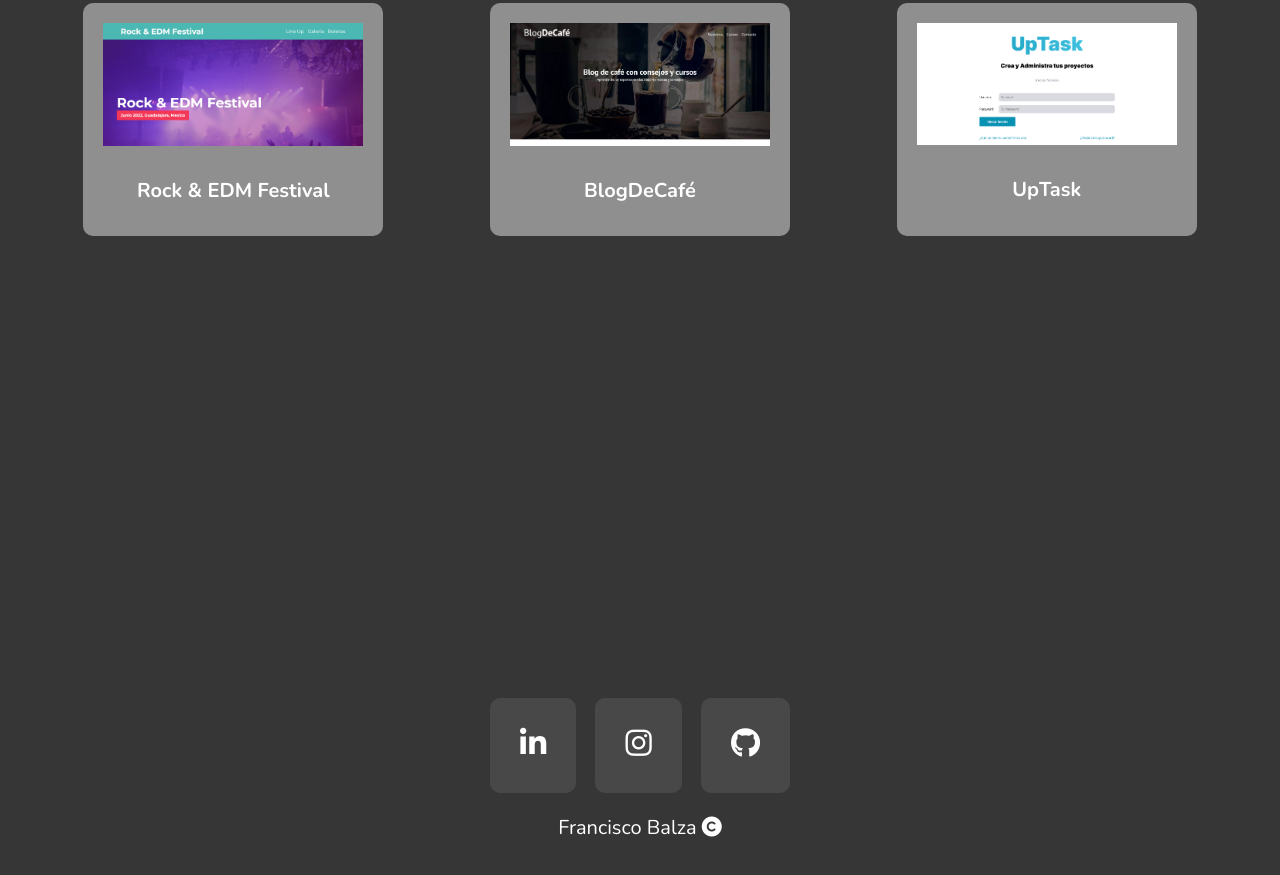
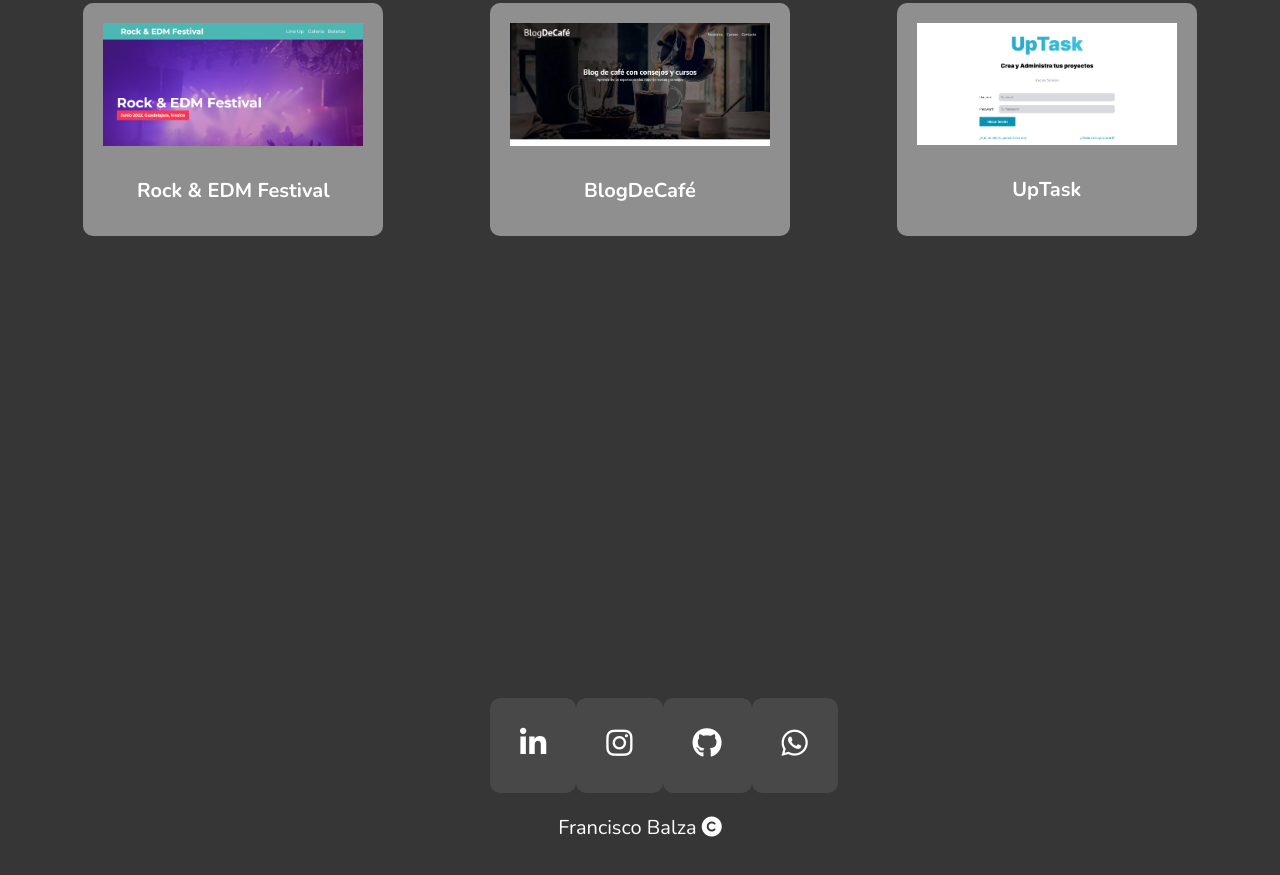
Before and after one commit to fcoandresbalza/Portafolio, a plain HTML site: page index.html in a window 1280 px wide. Shown: the part 1323-2198 px from the top of the page. Drawn offline with nearby package versions, Linux system fonts and the light colour scheme.

Commit message:
Act commit

```diff
--- a/index.html
+++ b/index.html
@@ -126,6 +126,7 @@
                 <a class="btn-redes" href="https://www.linkedin.com/in/francisco-balza-vidal-522819a2/" target="_blank" rel="noreferrer noopener"><i class="fa-brands fa-linkedin-in"></i></a>
                 <a class="btn-redes" href="https://www.instagram.com/fcoandresbalza/" target="_blank" rel="noreferrer noopener"><i class="fa-brands fa-instagram"></i></a>
                 <a class="btn-redes" href="https://github.com/fcoandresbalza?tab=repositories" target="_blank" rel="noreferrer noopener"><i class="fa-brands fa-github"></i></a>
+                <a class="btn-redes" href="https://api.whatsapp.com/send?phone=573206406225&text=Hola! Quiero%20saber%20mas!" target="_blank" rel="noreferrer noopener"><i class="fa-brands fa-whatsapp"></i></a>
             </nav>
             <p>Francisco Balza <i class="fa-solid fa-copyright"></i></p>
         </div>
```
